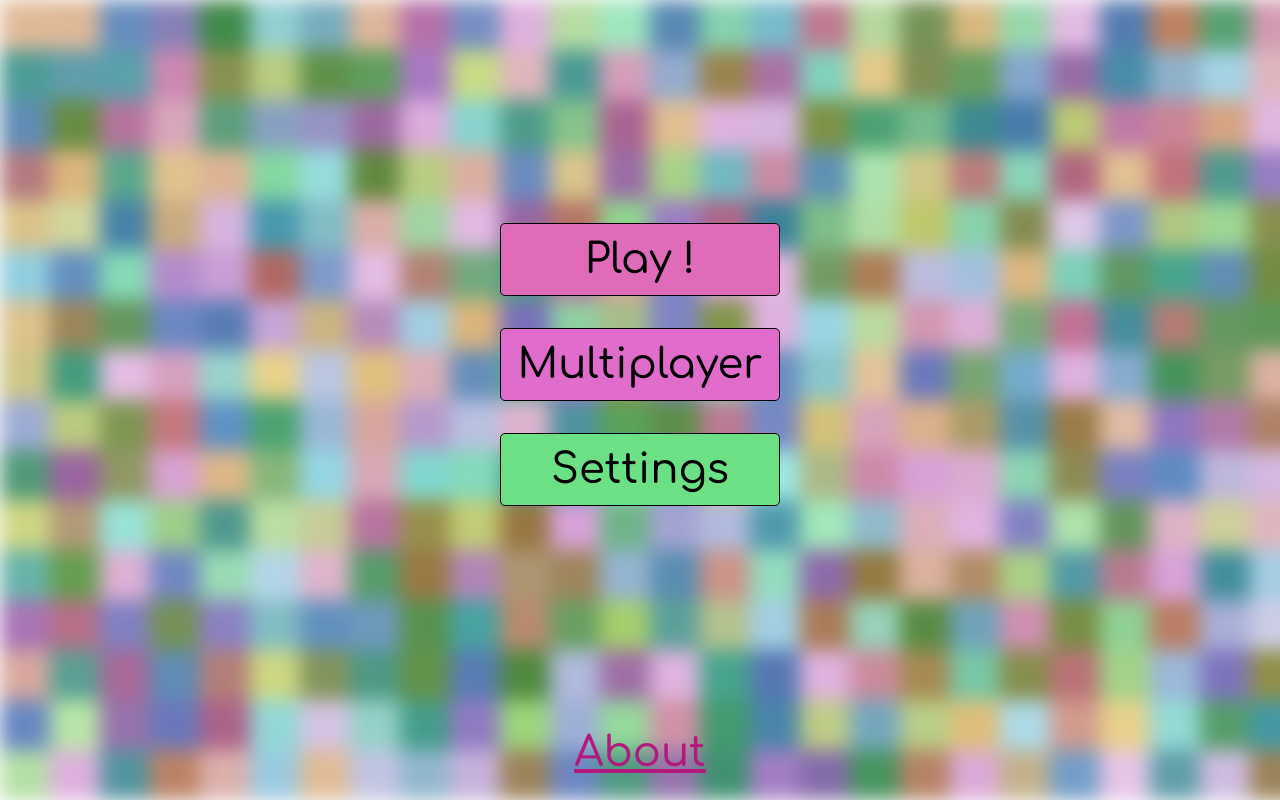
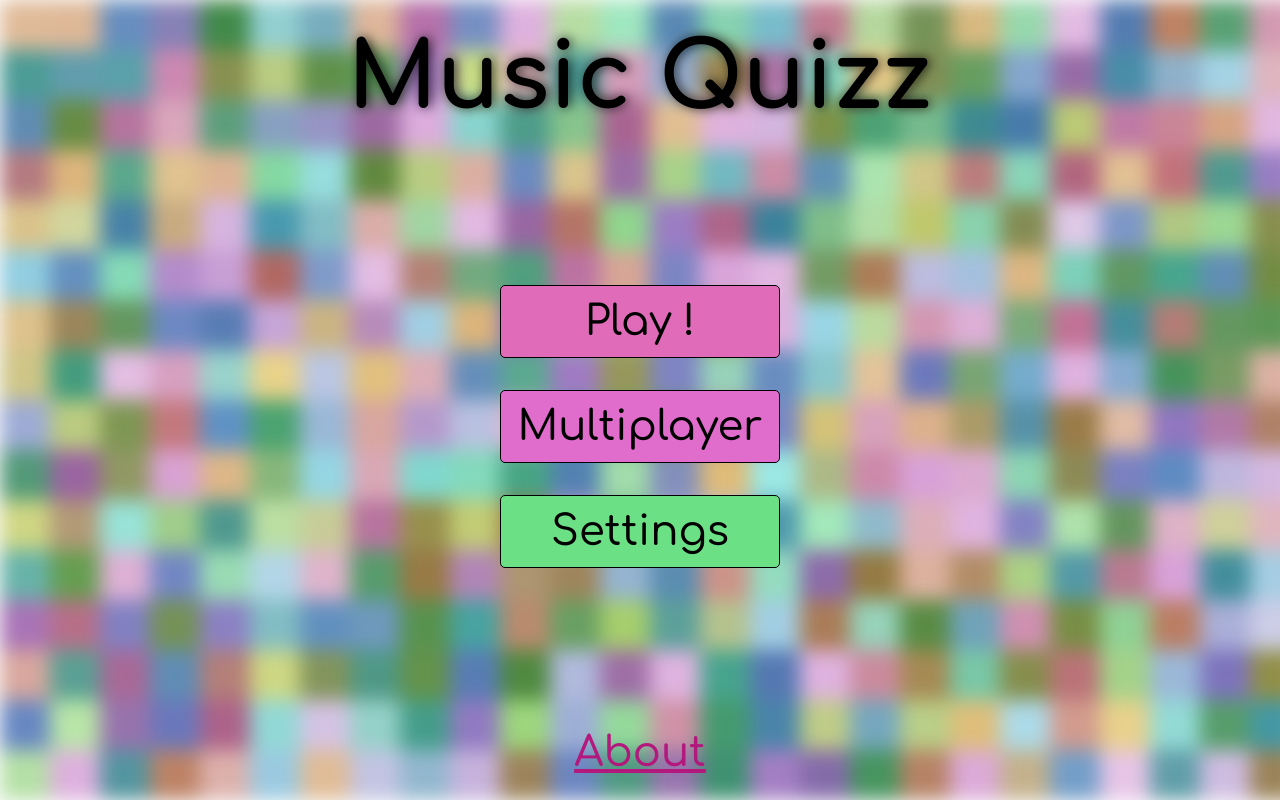
Before and after one commit to VincentCharpentier/MovieQuizz, a Next.js app: page / in a window 1280 px wide. Built offline with nearby package versions, Linux system fonts and the light colour scheme.

Commit message:
feat(home): added game title

```diff
--- a/pages/Home/Home.jsx
+++ b/pages/Home/Home.jsx
@@ -12,6 +12,7 @@ const HomePage = () => {
     <>
       <PageTitle>Home</PageTitle>
       <div className={styles.root}>
+        <h1 className={styles.mainTitle}>Music Quizz</h1>
         <MainMenu className={styles.menu} />
         <Link href={Routes.ABOUT} className={styles.link}>
           About
--- a/pages/Home/Home.module.scss
+++ b/pages/Home/Home.module.scss
@@ -6,6 +6,12 @@
     flex-direction: column;
     align-items: center;
     animation: slideIn $t-quick ease-out;
+}
+
+.mainTitle {
+    margin-top: $L;
+    font-size: 2em;
+    animation: title 2*$t-long linear infinite alternate, titleIntro $t-normal ease-out;
 }
 
 .menu {
@@ -24,3 +30,40 @@
         transform: translateY(0);
     }
 }
+
+
+$angle: 3deg;
+$scale-factor: 1.1;
+$shadow-offset-y: 8px;
+$shadow-offset-x: 2px;
+$shadow-blur: 8px;
+$shadow-color: rgba(#000,0.75);
+@keyframes title {
+    // top-left to bottom-right
+    0% {
+        transform: scale(1) rotate(#{$angle});
+        text-shadow: $shadow-offset-x #{$shadow-offset-y + -1px}  #{$shadow-blur} $shadow-color;
+    }
+
+    // horizontal
+    50% {
+        transform: scale(#{$scale-factor}) rotate(0deg);
+        text-shadow: $shadow-offset-x 0 #{$shadow-blur + 3px} $shadow-color;
+    }
+
+    // bottom-left to top-right
+    100% {
+        transform: scale(1) rotate(#{-$angle});
+        text-shadow: $shadow-offset-x #{-$shadow-offset-y } #{$shadow-blur} $shadow-color;
+    }
+}
+
+@keyframes titleIntro {
+    from {
+        opacity: 0;
+        font-size: 0;
+    }
+    to {
+        opacity: 1;
+    }
+}
```
